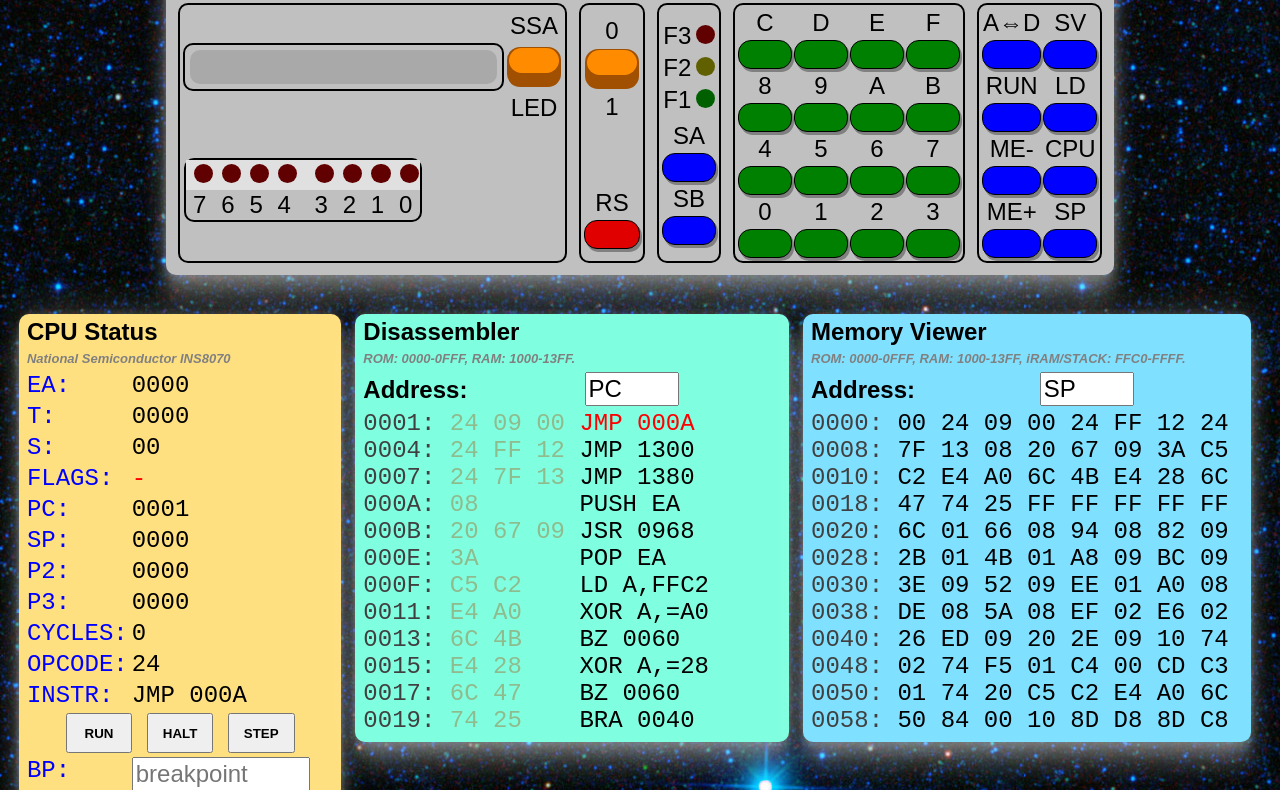
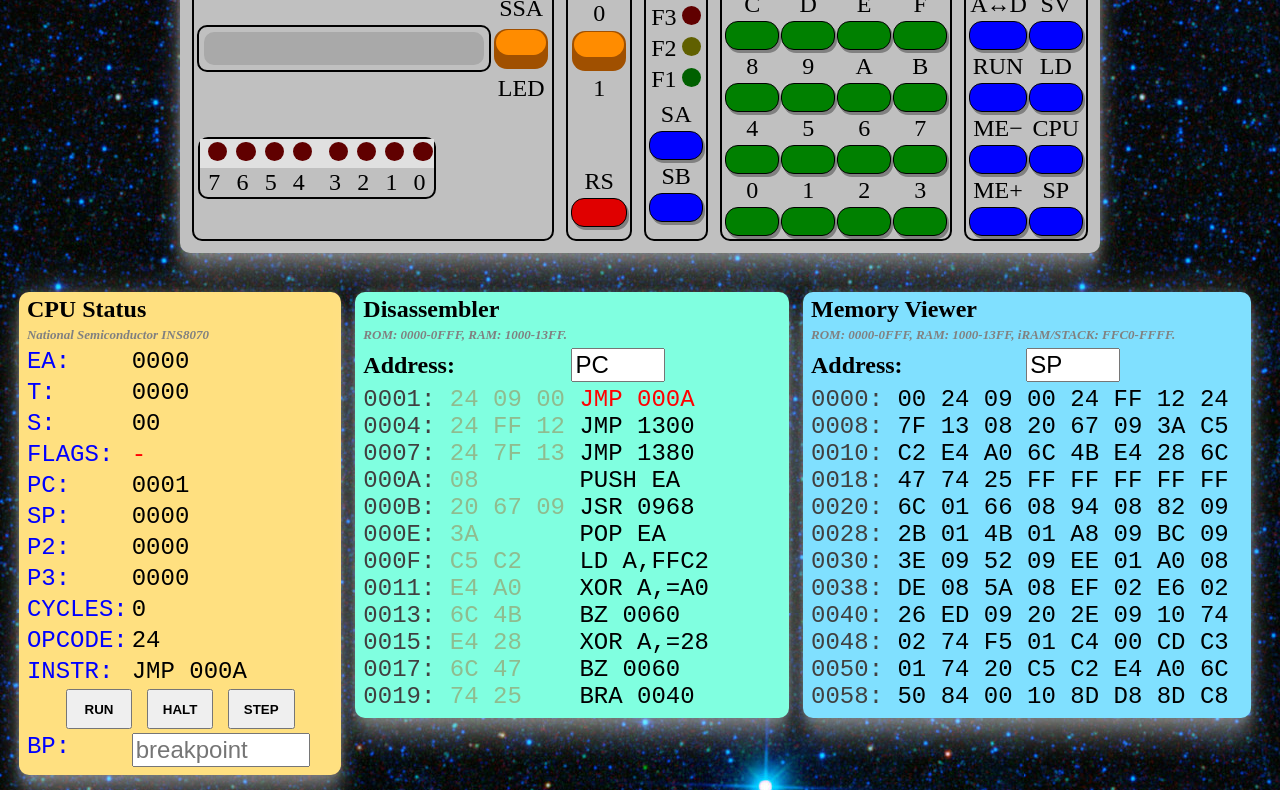
Before and after one commit to ThorstenBr/MasterLab-MC6400, a plain HTML site: page index.html in a window 1280 px wide. Shown: the part 1520-2310 px from the top of the page. Drawn offline with Linux system fonts and the light colour scheme.

Commit message:
Minor tweak to button labels to better match the original design. Thanks to Tor Gjerde.

```diff
--- a/css/mc6400.css
+++ b/css/mc6400.css
@@ -11,7 +11,7 @@
 body {
 	background: black;
 	color: white;
-	font-family: sans-serif;
+	font-family: sans-serif sans-serif;
 	background-image: url("../images/nasa_stars.jpg");
 }
 button {
@@ -39,7 +39,7 @@ table.DEBUGGER td {
 }
 table.DOCUMENTATION {
 	background: silver;
-	font-family: sans-serif;
+	font-family: sans-serif sans-serif;
 	border-spacing: 0.5em 0.5em;
 	border-radius: 10px;
 	font-size: 1.5em;
@@ -54,10 +54,11 @@ table.DOCUMENTATION > tbody > tr > td {
 }
 table.MC6400 {
 	background: silver;
-	font-family: sans-serif;
+	font-family: sans-serif sans-serif;
 	border-spacing: 0.5em 0.5em;
 	border-radius: 10px;
 	font-size: 1.5em;
+	white-space: nowrap;
 	user-select: none;
 }
 table.MC6400 td {
@@ -164,12 +165,12 @@ table.CPU td#CPU_CONTROL {
 	text-align: center;
 }
 table.MEMORY {
-	font-family: sans-serif;
+	font-family: sans-serif sans-serif;
 	background: #80e0ff;
 	padding: 5px;
 }
 table.DISASSEMBLER {
-	font-family: sans-serif;
+	font-family: sans-serif sans-serif;
 	background: #80ffe0;
 	padding: 5px;
 }
--- a/index.html
+++ b/index.html
@@ -284,10 +284,10 @@
 		</td>
 		<td class="control">
 			<table id="FUNCTIONKEYS">
-				<tr><td>A&#x21d4;D</td><td>SV</td></tr>	<tr><td title="memory editor (address / data)"></td><td title="save to tape"></td></tr>
+				<tr><td style="letter-spacing: -1px;">A&#x2194;D</td><td>SV</td></tr>	<tr><td title="memory editor (address / data)"></td><td title="save to tape"></td></tr>
 				<tr><td>RUN</td><td>LD</td></tr>	<tr><td title="run program at current address"></td><td title="load from tape"></td></tr>
-				<tr><td>ME-</td><td>CPU</td></tr>	<tr><td title="memory -"></td><td title="inspect CPU registers"></td></tr>
-				<tr><td>ME+</td><td>SP</td></tr>	<tr><td title="memory +"></td><td title="select program"></td></tr>
+				<tr><td>ME&#x2212;</td><td>CPU</td></tr>	<tr><td title="decrease memory address"></td><td title="inspect CPU registers"></td></tr>
+				<tr><td>ME+</td><td>SP</td></tr>	<tr><td title="increase memory address"></td><td title="select program"></td></tr>
 			</table>
 		</td>
 	</tr>
```
